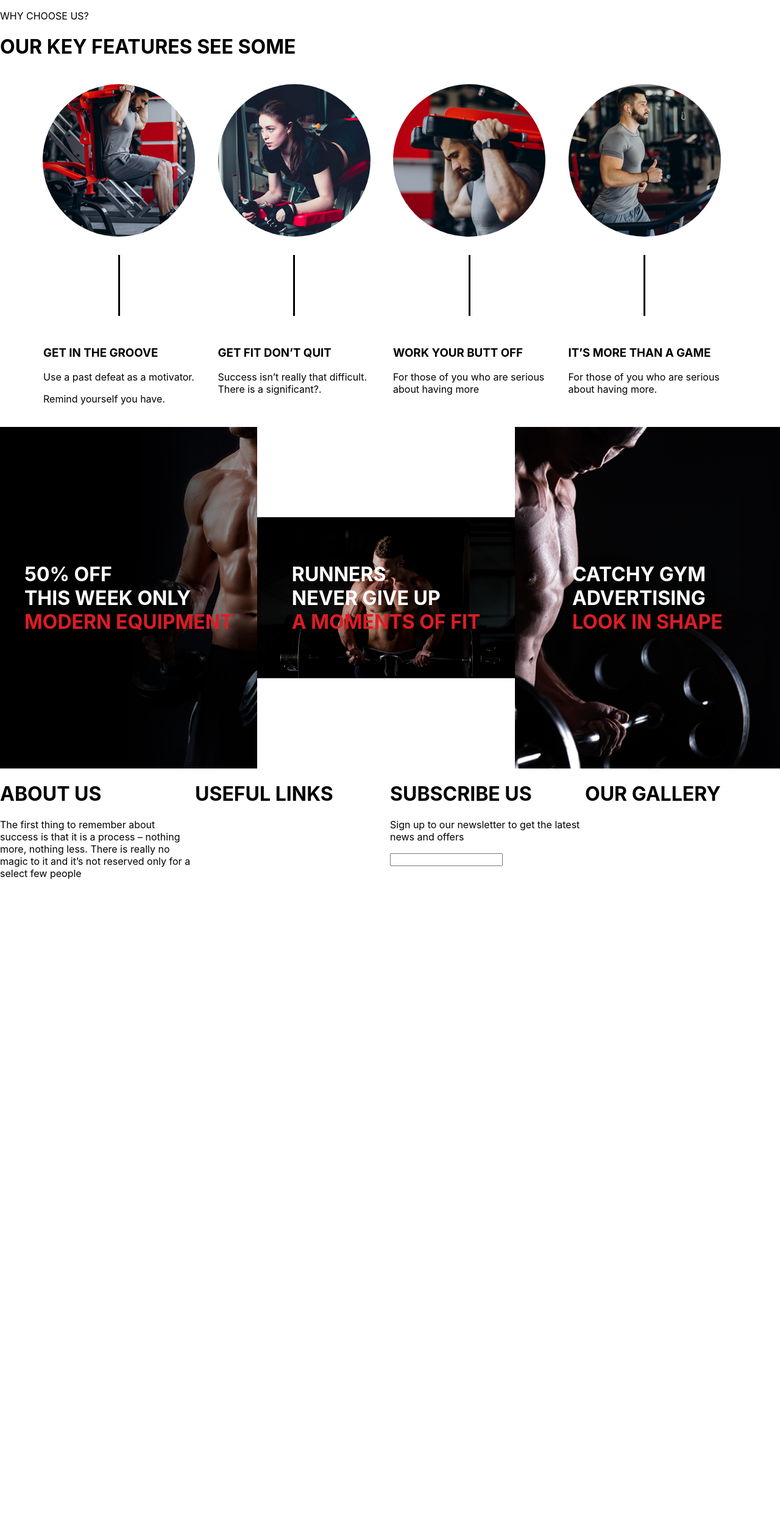
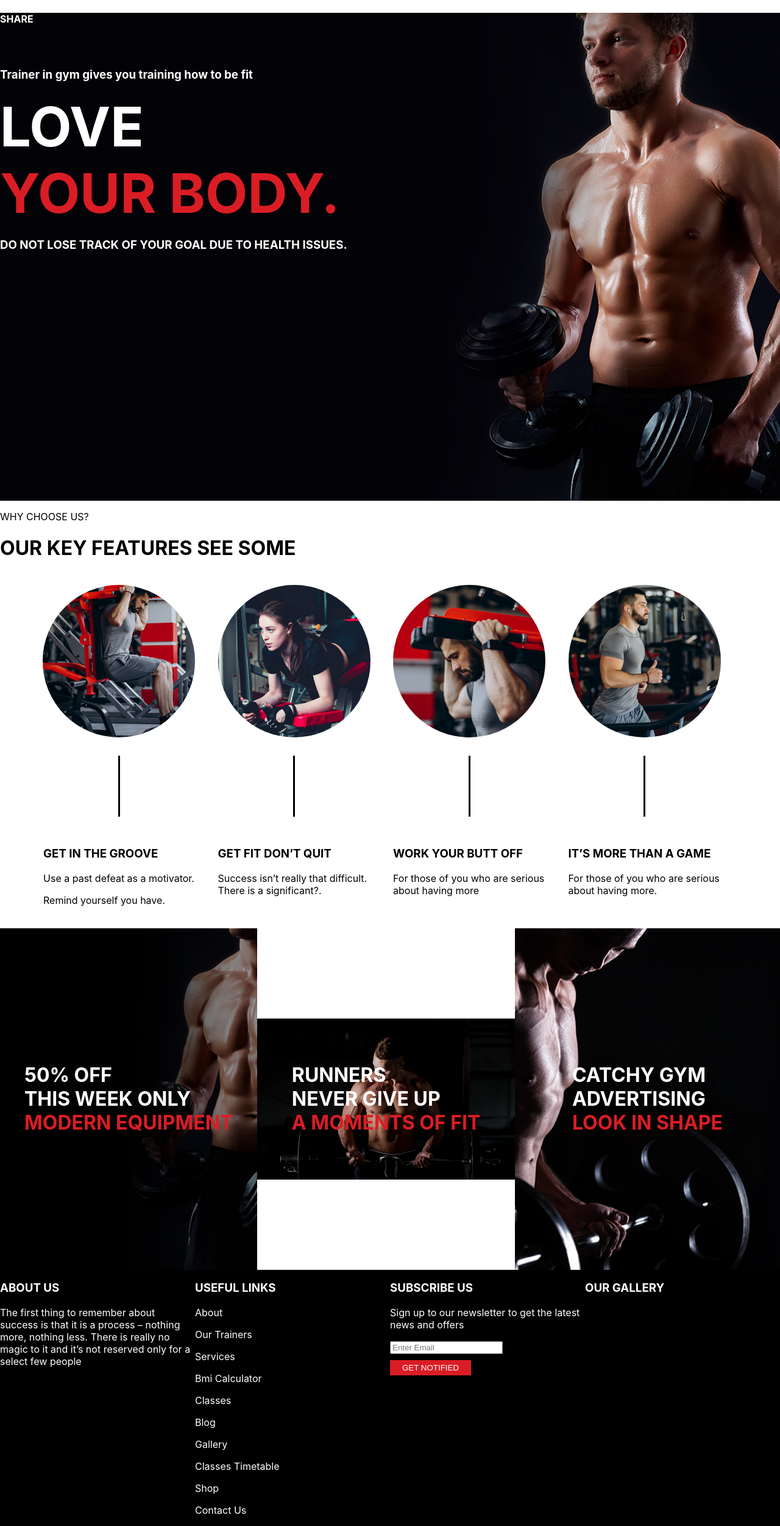
Before and after one commit to NurulIslam-EEE/fitness, a Next.js app: page / in a window 1280 px wide. Shown: the whole page at 61% size. Before the commit the page ends 1458 px from the top, so only its background shows below. Built offline with nearby package versions, Linux system fonts and the light colour scheme.

Commit message:
banner & footer added

```diff
--- /dev/null
+++ b/components/Banner.js
@@ -0,0 +1,23 @@
+import React from 'react';
+import styles from '../styles/Banner.module.css';
+
+const Banner = () => {
+    return (
+        <div className={styles.banner}>
+            <div>
+                <div>
+
+                </div>
+                <h4>SHARE</h4>
+                <div className={styles.bar}>
+
+                </div>
+            </div>
+            <h3>Trainer in gym gives you training how to be fit </h3>
+            <h1>LOVE <br /> <span>YOUR BODY.</span> </h1>
+            <h3>DO NOT LOSE TRACK OF YOUR GOAL DUE TO HEALTH ISSUES.</h3>
+        </div>
+    );
+};
+
+export default Banner;
--- a/components/Footer.js
+++ b/components/Footer.js
@@ -4,19 +4,32 @@ const Footer = () => {
     return (
         <div className={styles.footer}>
             <div>
-                <h1>ABOUT US</h1>
+                <h3>ABOUT US</h3>
                 <p>The first thing to remember about success is that it is a process – nothing more, nothing less. There is really no magic to it and it’s not reserved only for a select few people</p>
             </div>
             <div>
-                <h1>USEFUL LINKS</h1>
+                <h3>USEFUL LINKS</h3>
+
+
+                <p>About</p>
+                <p>Our Trainers</p>
+                <p>Services</p>
+                <p>Bmi Calculator</p>
+                <p>Classes</p>
+                <p>Blog</p>
+                <p>Gallery</p>
+                <p>Classes Timetable</p>
+                <p>Shop</p>
+                <p>Contact Us</p>
             </div>
             <div>
-                <h1>SUBSCRIBE US</h1>
+                <h3>SUBSCRIBE US</h3>
                 <p>Sign up to our newsletter to get the latest news and offers</p>
-                <input type="email" name="" id="" />
+                <input placeholder='Enter Email' type="email" name="" id="" /> <br />
+                <button className={styles.notify}>GET NOTIFIED </button>
             </div>
             <div>
-                <h1>OUR GALLERY</h1>
+                <h3>OUR GALLERY</h3>
             </div>
         </div>
     );
--- a/components/Layout.js
+++ b/components/Layout.js
@@ -1,10 +1,12 @@
 import React from 'react';
+import Banner from './Banner';
 import Features from './Features';
 import Footer from './Footer';
 
 const Layout = () => {
     return (
         <>
+            <Banner />
             <Features />
             <Footer />
         </>
--- /dev/null
+++ b/styles/Banner.module.css
@@ -0,0 +1,20 @@
+.banner {
+  background: url("../public//img/01\ \(1\).jpg");
+  background-position: center;
+  height: 100vh;
+  width: 100%;
+  color: white;
+}
+.banner span {
+  color: #da1d25;
+}
+.banner h1 {
+  font-size: 90px;
+  font-weight: bolder;
+  margin: 0;
+}
+.bar {
+  height: 30px;
+  width: 5px;
+  color: #da1d25;
+}
--- a/styles/Footer.module.css
+++ b/styles/Footer.module.css
@@ -1,4 +1,14 @@
 .footer {
   display: grid;
   grid-template-columns: repeat(4, 1fr);
+  background-color: black;
+  color: white;
 }
+
+.notify {
+  background-color: #da1d25;
+  padding: 5px 20px;
+  border: 0;
+  color: white;
+  margin-top: 10px;
+}
```
